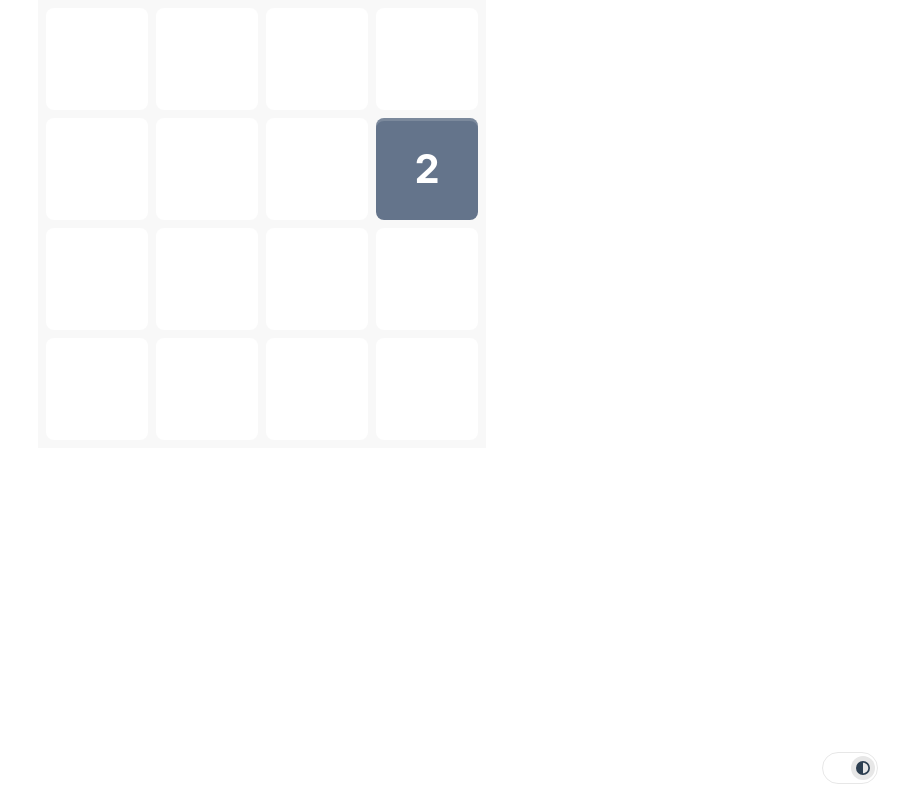
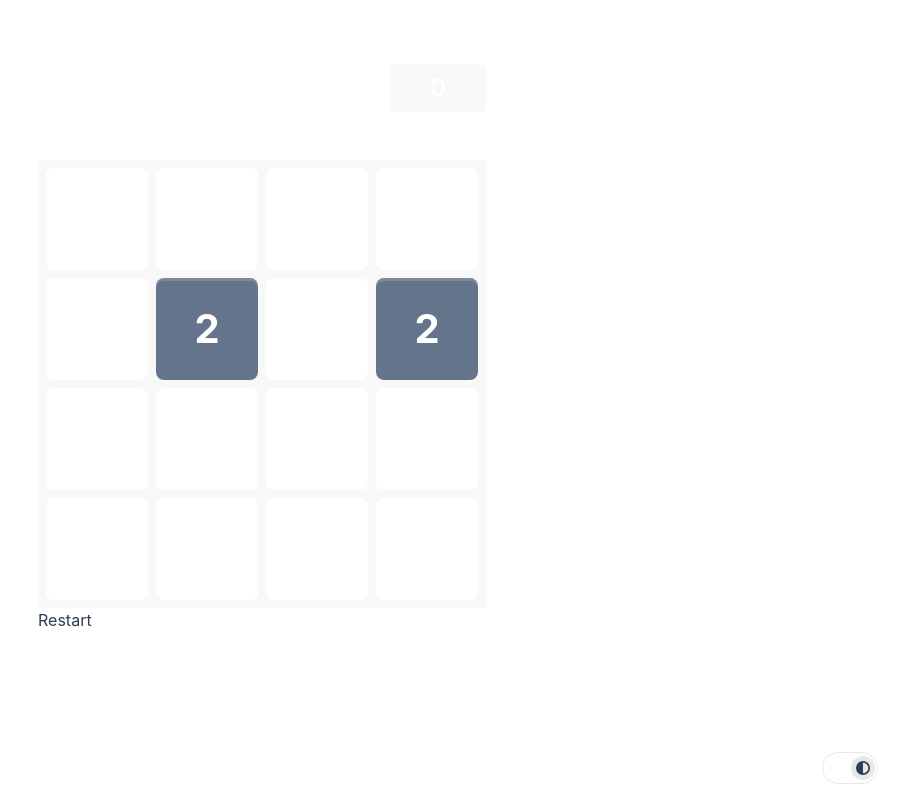
Before and after one commit to MCYouks/2048, a Vue app: page / in a window 1280 px wide. Shown: the whole page, without its empty margins (378-1280 px from the left). Built offline with nearby package versions, Linux system fonts and the light colour scheme.

Commit message:
improved score transitions

```diff
--- a/src/App.vue
+++ b/src/App.vue
@@ -1,24 +1,39 @@
 <template>
   <div class="section">
+    <!-- Score Container -->
+    <ScoreContainer :style="{ marginTop: '64px' }" />
+
     <!-- Grid Container -->
-    <GameContainer />
+    <GameContainer :style="{ marginTop: '48px' }" />
 
     <!-- Color Mode Toggle -->
     <ColorModeToggle />
+
+    <!-- Restart -->
+    <div @click="restart()">Restart</div>
   </div>
 </template>
 
 <script setup>
+import ScoreContainer from "@/components/ScoreContainer.vue";
 import ColorModeToggle from "@/components/ColorModeToggle.vue";
 import GameContainer from "@/components/GameContainer.vue";
 import { onKeyStroke } from "@vueuse/core";
 import { game as Game } from "@/utils/game.js";
 import { onMounted } from "vue";
+import { useStoreGame } from "@/stores/game.js";
+import { storeToRefs } from "pinia";
+
+// Store Game API
+const { tiles } = storeToRefs(useStoreGame());
 
 // Game Utils
-const { addRandomTile, move } = Game();
+const { move, restart } = Game();
 
-onMounted(() => addRandomTile());
+onMounted(() => {
+  // If no tiles
+  if (!tiles.value.length) restart();
+});
 
 // Vueuse - Keystroke API
 onKeyStroke("ArrowUp", () => {
--- /dev/null
+++ b/src/components/NewPoint.vue
@@ -0,0 +1,62 @@
+<template>
+  <transition name="point" appear>
+    <div class="point">+ {{ point.number }}</div>
+  </transition>
+</template>
+
+<script setup>
+defineProps({
+  point: {
+    type: Object,
+    required: true,
+  },
+});
+
+// Const
+const emojis = ["✨", "🔥", "⭐"];
+
+// Methods
+// eslint-disable-next-line no-unused-vars
+const randomEmoji = function () {
+  return emojis[Math.floor(Math.random() * emojis.length)];
+};
+</script>
+
+<style lang="scss" scoped>
+.point {
+  position: absolute;
+  align-self: center;
+  text-align: center;
+  width: 128px;
+  font-size: 32px;
+  font-weight: bold;
+  color: green;
+  opacity: 0;
+}
+
+.point-enter-active {
+  animation-name: point;
+  animation-timing-function: ease-in;
+  animation-duration: 400ms;
+  animation-fill-mode: both;
+}
+
+.point-leave-active {
+  animation: none;
+}
+
+@keyframes point {
+  0% {
+    transform: translateY(-25px);
+    opacity: 1;
+  }
+  50% {
+    transform: translateY(-75px) scale(1.2);
+    opacity: 1;
+  }
+  100% {
+    transform: translateY(-150px);
+    opacity: 0;
+  }
+}
+</style>
--- /dev/null
+++ b/src/components/ScoreContainer.vue
@@ -0,0 +1,41 @@
+<template>
+  <div class="score">
+    <!-- Text -->
+    <div class="score__text">
+      {{ score }}
+    </div>
+
+    <!-- Points -->
+    <NewPoint v-for="point in pointsList" :key="point.id" :point="point" />
+  </div>
+</template>
+
+<script setup>
+import NewPoint from "@/components/NewPoint.vue";
+import { useStoreGame } from "@/stores/game.js";
+import { storeToRefs } from "pinia";
+
+// Store Game API
+const { score, pointsList } = storeToRefs(useStoreGame());
+</script>
+
+<style lang="scss" scoped>
+.score {
+  align-self: flex-end;
+  display: flex;
+  align-items: center;
+  justify-content: center;
+  padding: 0 16px;
+  min-width: 96px;
+  height: 48px;
+  border-radius: 5px;
+  background: var(--color-background-soft);
+  box-shadow: inset 0 3px 0 rgba(255, 255, 255, 0.15);
+  color: #fff;
+
+  &__text {
+    font-size: 24px;
+    font-weight: bold;
+  }
+}
+</style>
--- a/src/stores/game.js
+++ b/src/stores/game.js
@@ -1,4 +1,5 @@
 import { defineStore } from "pinia";
+import { useLocalStorage, StorageSerializers } from "@vueuse/core";
 import { ref } from "vue";
 import { replace, remove } from "@/utils/inmutable.js";
 
@@ -6,7 +7,12 @@ export const useStoreGame = defineStore("game", () => {
   // States
   const size = ref(4);
   const uid = ref(0);
-  const tiles = ref([]);
+  const score = useLocalStorage("game-score", 0, {
+    serializer: StorageSerializers.number,
+  });
+  const pointsList = ref([]);
+  const pointId = ref(0);
+  const tiles = useLocalStorage("game-tiles", []);
 
   // Methods
   const replaceTile = function (index, newTile) {
@@ -30,14 +36,28 @@ export const useStoreGame = defineStore("game", () => {
     tiles.value = [...tiles.value, { ...newTile, id: uid.value++ }];
   };
 
+  const augmentScore = function (points) {
+    // Update score
+    score.value += points;
+
+    // Append points in list
+    pointsList.value = [
+      ...pointsList.value,
+      { number: points, id: pointId.value++ },
+    ];
+  };
+
   return {
     // States
     size,
     tiles,
+    score,
+    pointsList,
 
     // Methods
     replaceTile,
     removeTile,
     addTile,
+    augmentScore,
   };
 });
--- a/src/utils/game.js
+++ b/src/utils/game.js
@@ -114,8 +114,6 @@ export const game = function () {
     // Setup random cell
     const cell = getRandomAvailableCell();
 
-    console.log({ cell });
-
     // Check if cell exists
     if (cell) {
       store.addTile({ ...cell, points: Math.random() < 0.9 ? 2 : 4 });
@@ -191,15 +189,21 @@ export const game = function () {
           // Update next tile
           store.replaceTile(nextTileIndex, { ...nextTile, toRemove: true });
 
+          // Setup points
+          const points = tile.points * 2;
+
           // Setup merged tile
           const mergedTile = {
             ...nextCell,
             merged: true,
-            points: tile.points * 2,
+            points,
           };
 
           // Add new tile
           store.addTile(mergedTile);
+
+          // Augment score
+          store.augmentScore(points);
 
           // Update moved tracker
           moved = true;
@@ -226,6 +230,21 @@ export const game = function () {
     }
   };
 
+  const restart = function () {
+    // Clear tiles
+    store.tiles = [];
+
+    // Clear score
+    store.score = 0;
+
+    // Clear pointslIST
+    store.pointsList = [];
+
+    // Generate 2 random tiles
+    addRandomTile();
+    addRandomTile();
+  };
+
   return {
     // Methods
     eachCell,
@@ -233,5 +252,6 @@ export const game = function () {
     isTileMatchAvailable,
     move,
     addRandomTile,
+    restart,
   };
 };
```
